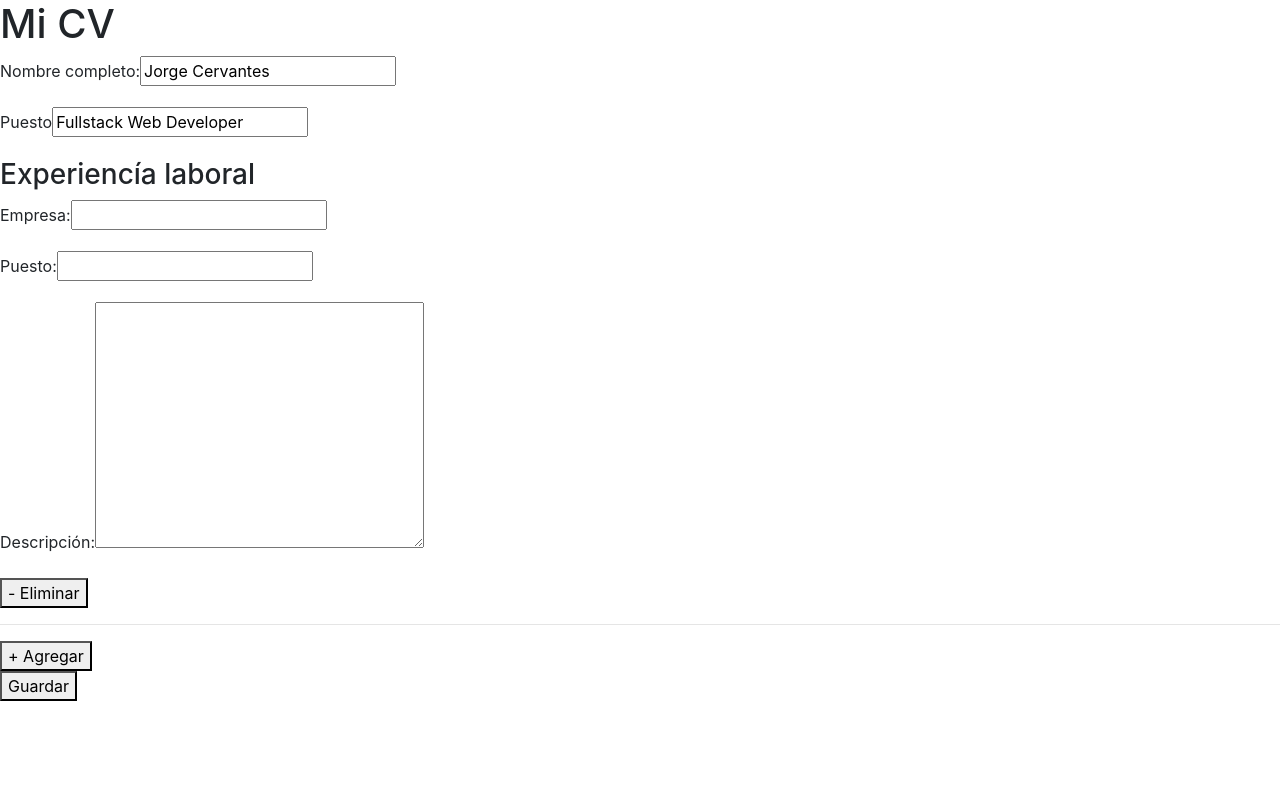
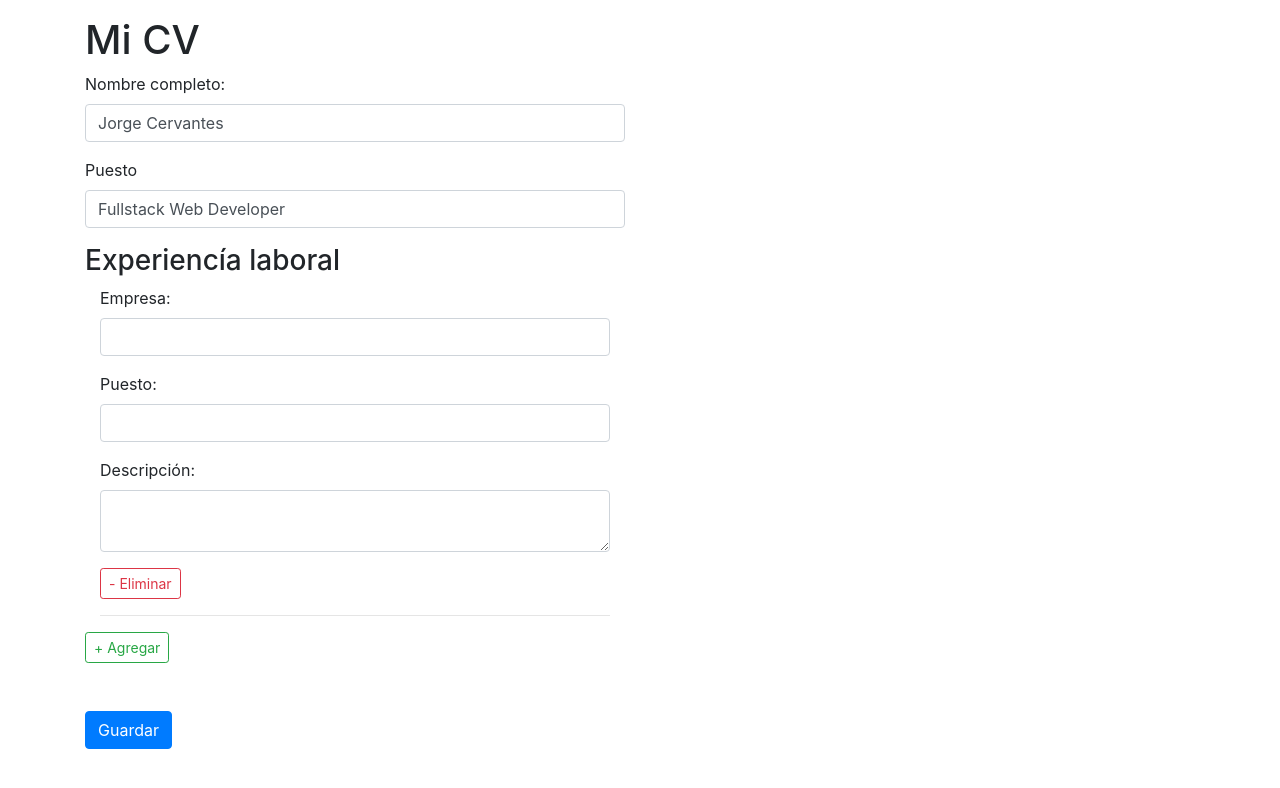
Before and after one commit to devcoy/angular-dynamic-forms, an Angular app: page /dynamic-form in a window 1280 px wide. Shown: the top 788 px of the page. Built offline with nearby package versions, Linux system fonts and the light colour scheme.

Commit message:
bootstrap styles

```diff
--- a/src/app/pages/dynamic-form/dynamic-form.component.html
+++ b/src/app/pages/dynamic-form/dynamic-form.component.html
@@ -1,44 +1,63 @@
+<main class="container pt-3 pb-5">
   <h1>Mi CV</h1>
-<section>
-  <form [formGroup]="cvForm" (ngSubmit)="saveCv()">
-    <p>
+  <section class="row">
+    <form class="col-12 col-lg-6" [formGroup]="cvForm" (ngSubmit)="saveCv()">
+      <div class="form-group">
         <label>Nombre completo: </label>
-      <input type="text" formControlName="fullname" />
-    </p>
-    <p>
+        <input class="form-control" type="text" formControlName="fullname" />
+      </div>
+      <div class="form-group">
         <label>Puesto </label>
-      <input type="text" formControlName="jobTitle" />
-    </p>
+        <input class="form-control" type="text" formControlName="jobTitle" />
+      </div>
       <div>
         <h3>Experiencía laboral</h3>
         <div *ngFor="let job of workExperience.controls; index as i">
-        <div [formGroup]="job">
-          <p>
+          <div class="container-fluid" [formGroup]="job">
+            <div class="form-group">
               <label>Empresa:</label>
-            <input type="text" formControlName="company" />
-          </p>
-          <p>
+              <input
+                class="form-control"
+                type="text"
+                formControlName="company"
+              />
+            </div>
+            <div class="form-group">
               <label>Puesto:</label>
-            <input type="text" formControlName="jobTitle" />
-          </p>
-          <p>
+              <input
+                class="form-control"
+                type="text"
+                formControlName="jobTitle"
+              />
+            </div>
+            <div class="form-group">
               <label>Descripción:</label>
               <textarea
-              cols="30"
-              rows="10"
+                class="form-control"
                 formControlName="description"
               ></textarea>
-          </p>
-          <p>
-            <button type="button" (click)="removeWorkExperience(i)">
+            </div>
+            <div class="form-group">
+              <button
+                class="btn btn-outline-danger btn-sm"
+                type="button"
+                (click)="removeWorkExperience(i)"
+              >
                 - Eliminar
               </button>
-          </p>
+            </div>
             <hr />
           </div>
         </div>
-      <button type="button" (click)="addWorkExperience()">+ Agregar</button>
+        <button
+          class="btn btn-outline-success btn-sm mb-5"
+          type="button"
+          (click)="addWorkExperience()"
+        >
+          + Agregar
+        </button>
       </div>
-    <p><button type="submit">Guardar</button></p>
+      <button class="btn btn-primary" type="submit">Guardar</button>
     </form>
   </section>
+</main>
```
Lines whose indentation alone changed are shown as unchanged.
